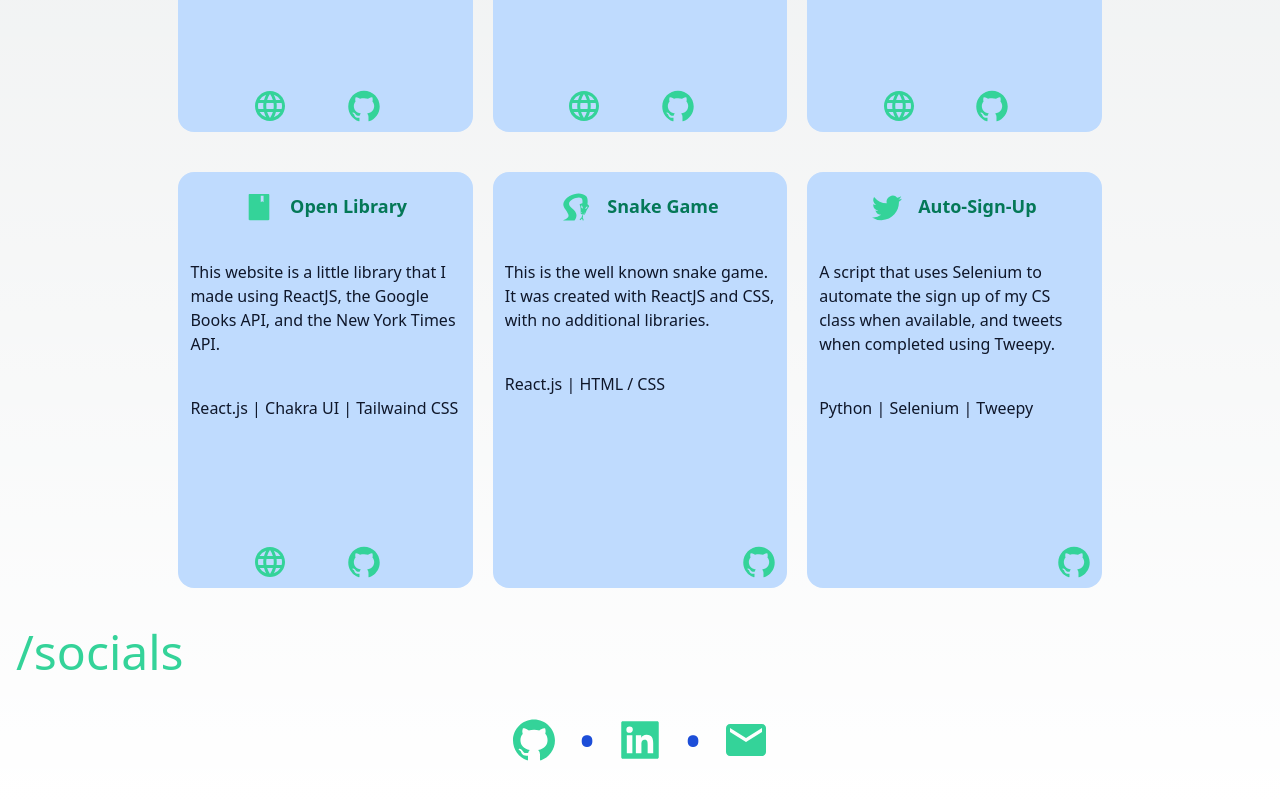
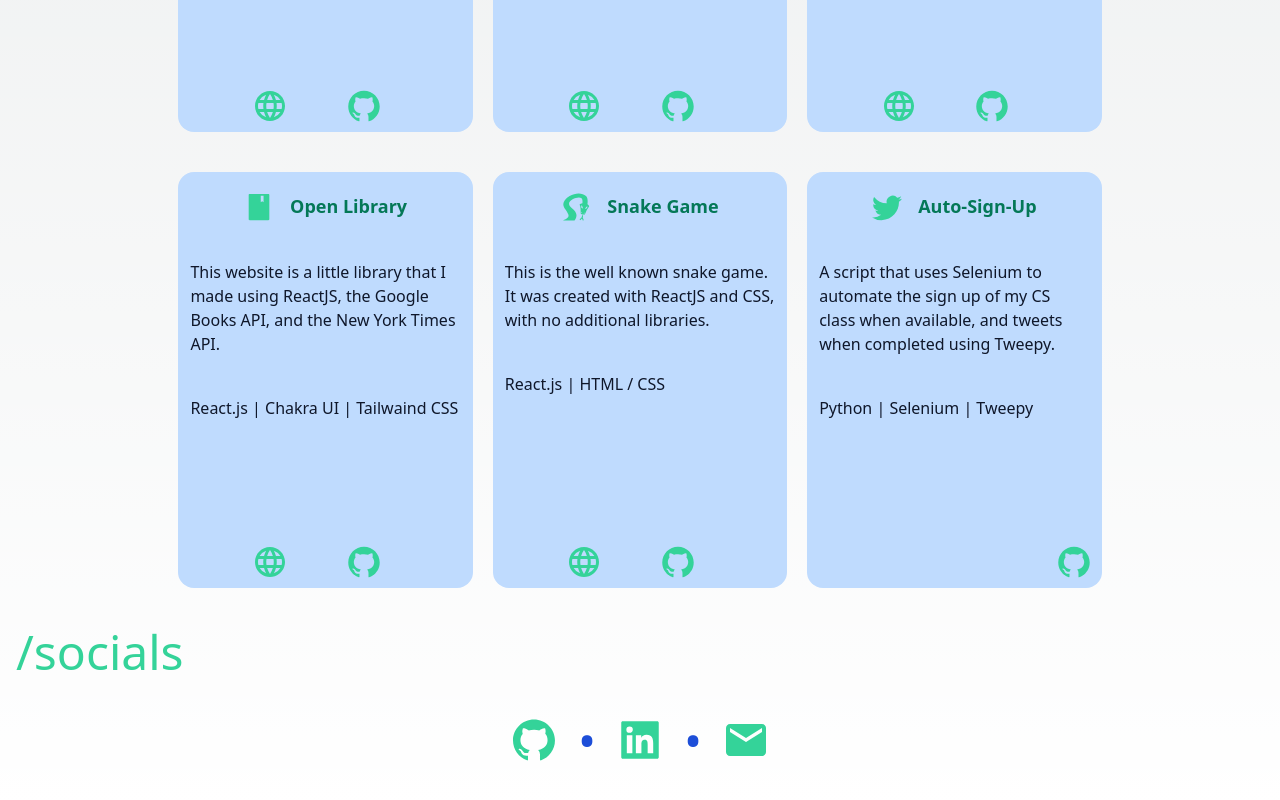
Before and after one commit to omarabdiwali/next-portfolio, a Next.js app: page / in a window 1280 px wide. Shown: the part 1712-2512 px from the top of the page. Built offline with nearby package versions, Linux system fonts and the light colour scheme.

Commit message:
changing projects

```diff
--- a/components/projectsSec.js
+++ b/components/projectsSec.js
@@ -18,7 +18,7 @@ export default function ProjectSec({ size }) {
         </div>
         <div className="justify-center flex flex-row space-x-5">
           <CardProjects project={projects[6]} />
-          <CardProjects project={projects[7]} website={false} />
+          <CardProjects project={projects[7]} />
           <CardProjects project={projects[8]} website={false} />
         </div>
         </>
```
